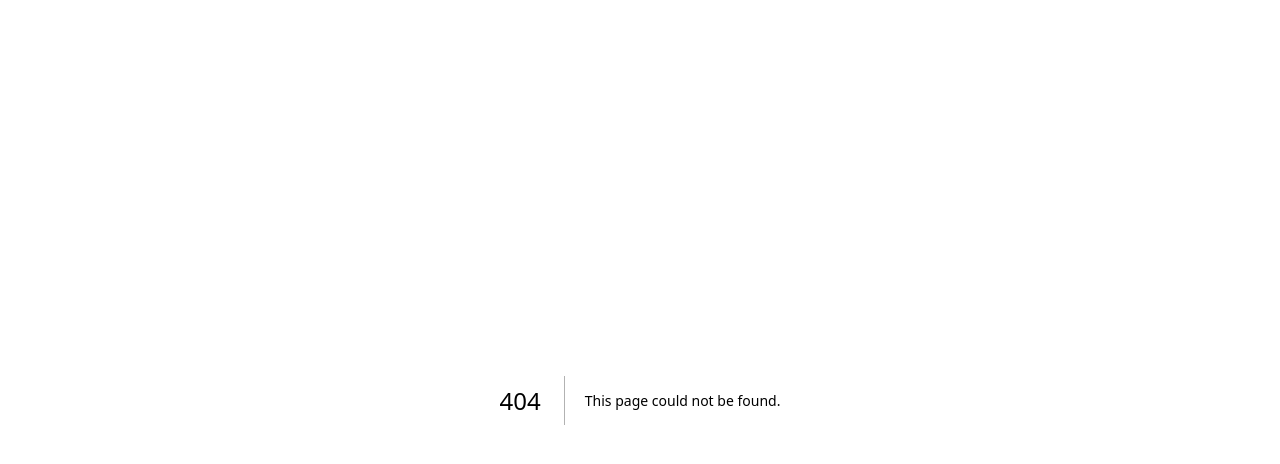
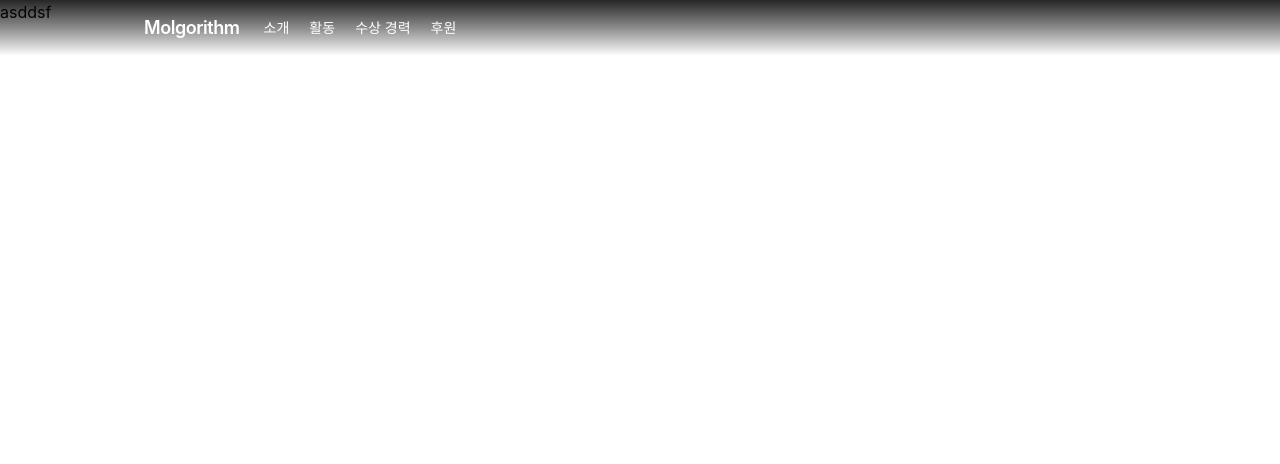
Before and after one commit to yonsei-molgorithm/molgorithm, a Next.js app: page /awards in a window 1280 px wide. Before the commit this address had no page. Shown: the top 464 px of the page. Built offline with nearby package versions, Linux system fonts and the light colour scheme; a web font is replaced by a local one.

Commit message:
feat: add awards page

```diff
--- /dev/null
+++ b/app/(main)/awards/page.tsx
@@ -0,0 +1,7 @@
+export default function AwardsPage() {
+    return (
+        <div>
+            asddsf
+        </div>
+    )
+}
--- a/components/layout/header.tsx
+++ b/components/layout/header.tsx
@@ -30,7 +30,7 @@ export function Header() {
             </NavigationMenuItem>
             <NavigationMenuItem>
               <NavigationMenuLink asChild>
-                  <Link href="/study">수상 경력</Link>
+                <Link href="/awards">수상 경력</Link>
               </NavigationMenuLink>
             </NavigationMenuItem>
             <NavigationMenuItem>
```
Lines whose indentation alone changed are shown as unchanged.
